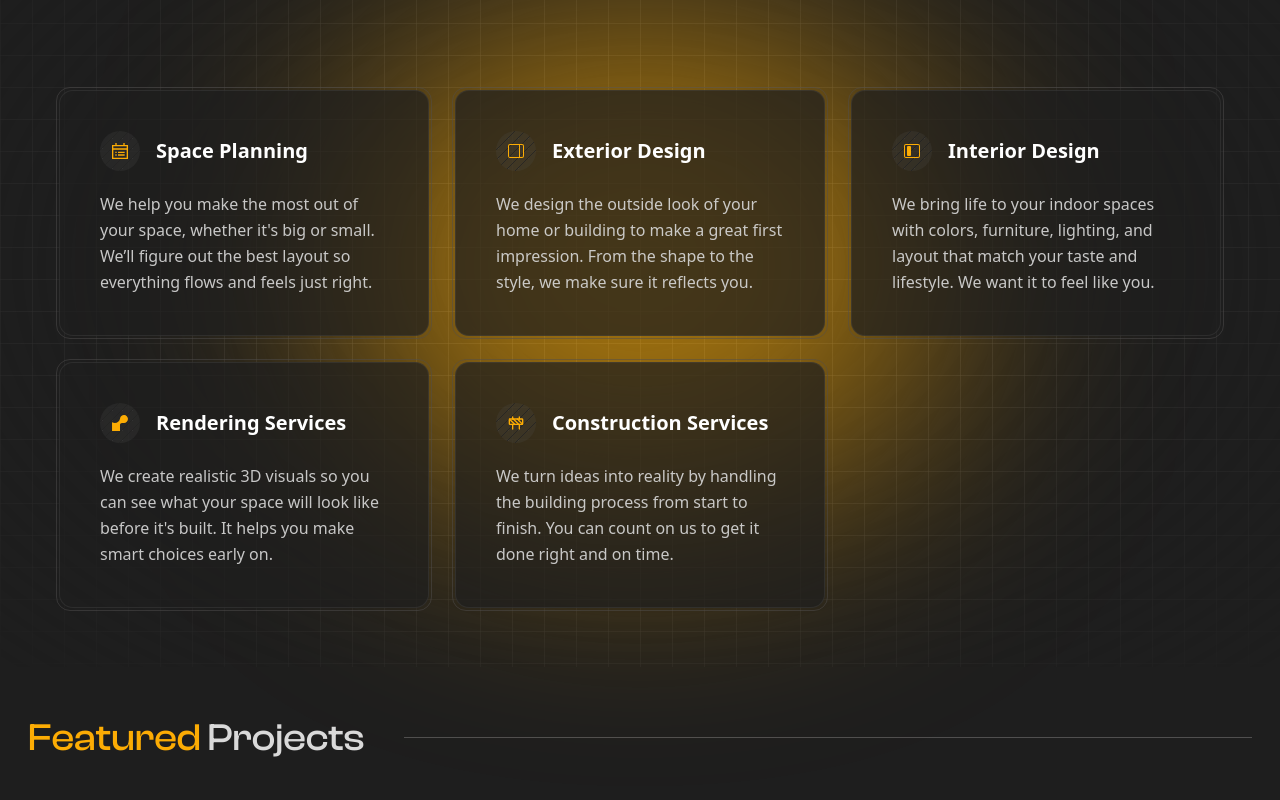
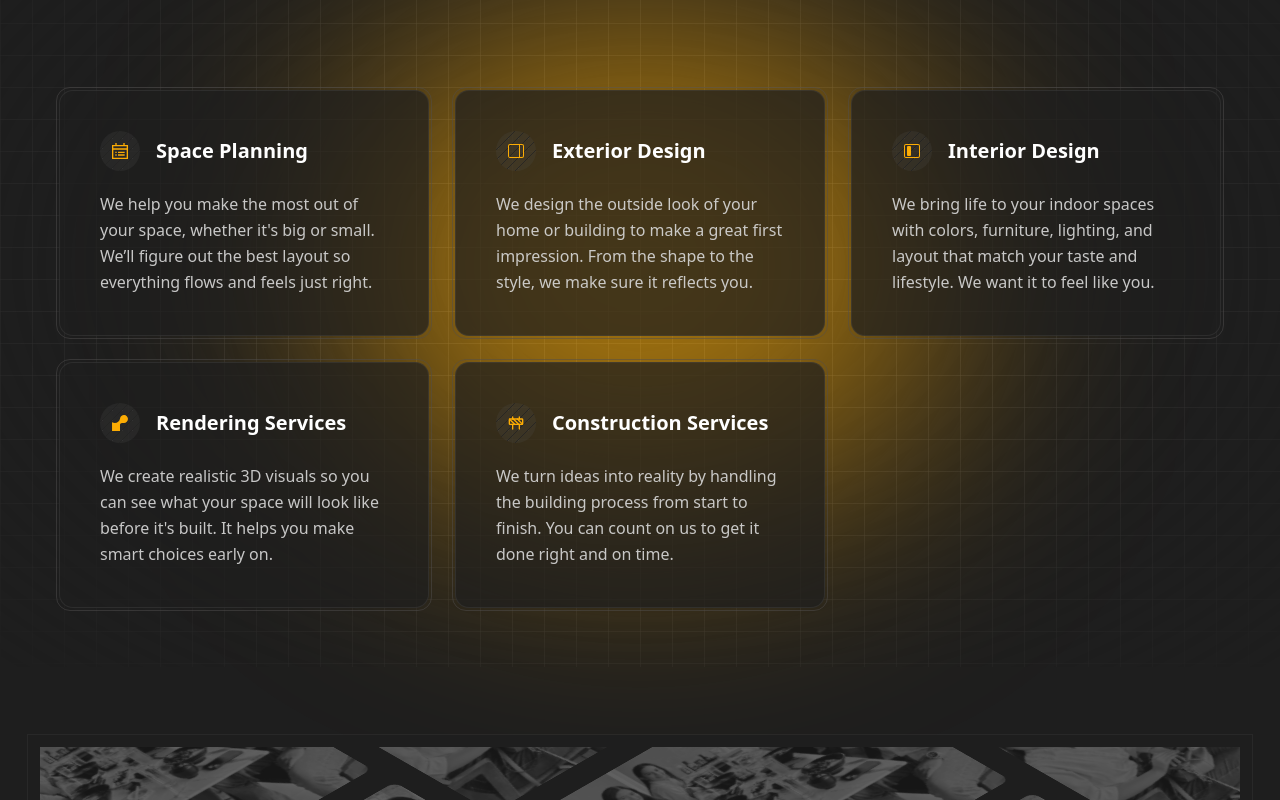
Before and after one commit to rainndev/MNKC-Architecture, a React (Vite) app: page / in a window 1280 px wide. Shown: the part 1820-2620 px from the top of the page. Built offline with nearby package versions, Linux system fonts and the light colour scheme.

Commit message:
feat(FeaturedNew): add FeaturedNew component with 3D marquee and image display style(3d-marquee): implement 3D marquee effect for images and enhance layout style(index.css): add new grid gray color variable for improved styling

```diff
--- /dev/null
+++ b/src/components/ui/3d-marquee.tsx
@@ -0,0 +1,146 @@
+"use client";
+
+import { motion } from "motion/react";
+import { cn } from "@/lib/utils";
+export const ThreeDMarquee = ({
+  images,
+  className,
+}: {
+  images: string[];
+  className?: string;
+}) => {
+  // Split the images array into 4 equal parts
+  const chunkSize = Math.ceil(images.length / 4);
+  const chunks = Array.from({ length: 4 }, (_, colIndex) => {
+    const start = colIndex * chunkSize;
+    return images.slice(start, start + chunkSize);
+  });
+  return (
+    <div
+      className={cn(
+        "mx-auto block h-[700px] overflow-hidden max-sm:h-100",
+        className,
+      )}
+    >
+      <div className="flex size-full items-center justify-center">
+        <div className="size-[1720px] shrink-0 scale-50 sm:scale-75 lg:scale-100">
+          <div
+            style={{
+              transform: "rotateX(55deg) rotateY(0deg) rotateZ(-45deg)",
+            }}
+            className="relative top-96 right-[50%] grid size-full origin-top-left grid-cols-4 gap-8 transform-3d"
+          >
+            {chunks.map((subarray, colIndex) => (
+              <motion.div
+                animate={{ y: colIndex % 2 === 0 ? 100 : -100 }}
+                transition={{
+                  duration: colIndex % 2 === 0 ? 10 : 15,
+                  repeat: Infinity,
+                  repeatType: "reverse",
+                }}
+                key={colIndex + "marquee"}
+                className="flex flex-col items-start gap-8"
+              >
+                <GridLineVertical className="-left-4" offset="80px" />
+                {subarray.map((image, imageIndex) => (
+                  <div className="relative" key={imageIndex + image}>
+                    <GridLineHorizontal className="-top-4" offset="20px" />
+                    <motion.img
+                      whileTap={{
+                        y: -10,
+                      }}
+                      whileHover={{
+                        y: -10,
+                      }}
+                      transition={{
+                        duration: 0.3,
+                        ease: "easeInOut",
+                      }}
+                      loading="lazy"
+                      key={imageIndex + image}
+                      src={image}
+                      alt={`Image ${imageIndex + 1}`}
+                      className="aspect-[970/700] rounded-lg object-cover ring ring-gray-950/5 grayscale transition-all duration-500 ease-in-out hover:shadow-2xl hover:grayscale-0 active:shadow-2xl active:grayscale-0"
+                      width={970}
+                      height={700}
+                    />
+                  </div>
+                ))}
+              </motion.div>
+            ))}
+          </div>
+        </div>
+      </div>
+    </div>
+  );
+};
+
+const GridLineHorizontal = ({
+  className,
+  offset,
+}: {
+  className?: string;
+  offset?: string;
+}) => {
+  return (
+    <div
+      style={
+        {
+          "--background": "#ffffff",
+          "--color": "var(--color-grid-gray)",
+          "--height": "1px",
+          "--width": "5px",
+          "--fade-stop": "90%",
+          "--offset": offset || "200px", //-100px if you want to keep the line inside
+          "--color-dark": "rgba(255, 255, 255, 0.2)",
+          maskComposite: "exclude",
+        } as React.CSSProperties
+      }
+      className={cn(
+        "absolute left-[calc(var(--offset)/2*-1)] h-[var(--height)] w-[calc(100%+var(--offset))]",
+        "bg-[linear-gradient(to_right,var(--color),var(--color)_50%,transparent_0,transparent)]",
+        "[background-size:var(--width)_var(--height)]",
+        "[mask:linear-gradient(to_left,var(--background)_var(--fade-stop),transparent),_linear-gradient(to_right,var(--background)_var(--fade-stop),transparent),_linear-gradient(black,black)]",
+        "[mask-composite:exclude]",
+        "z-30",
+        "dark:bg-[linear-gradient(to_right,var(--color-dark),var(--color-dark)_50%,transparent_0,transparent)]",
+        className,
+      )}
+    ></div>
+  );
+};
+
+const GridLineVertical = ({
+  className,
+  offset,
+}: {
+  className?: string;
+  offset?: string;
+}) => {
+  return (
+    <div
+      style={
+        {
+          "--background": "#ffffff",
+          "--color": "var(--color-grid-gray)",
+          "--height": "5px",
+          "--width": "1px",
+          "--fade-stop": "90%",
+          "--offset": offset || "150px", //-100px if you want to keep the line inside
+          "--color-dark": "rgba(255, 255, 255, 0.2)",
+          maskComposite: "exclude",
+        } as React.CSSProperties
+      }
+      className={cn(
+        "absolute top-[calc(var(--offset)/2*-1)] h-[calc(100%+var(--offset))] w-[var(--width)]",
+        "bg-[linear-gradient(to_bottom,var(--color),var(--color)_50%,transparent_0,transparent)]",
+        "[background-size:var(--width)_var(--height)]",
+        "[mask:linear-gradient(to_top,var(--background)_var(--fade-stop),transparent),_linear-gradient(to_bottom,var(--background)_var(--fade-stop),transparent),_linear-gradient(black,black)]",
+        "[mask-composite:exclude]",
+        "z-30",
+        "dark:bg-[linear-gradient(to_bottom,var(--color-dark),var(--color-dark)_50%,transparent_0,transparent)]",
+        className,
+      )}
+    ></div>
+  );
+};
--- a/src/index.css
+++ b/src/index.css
@@ -6,6 +6,7 @@
   --color-logo-white: #d9d9d9;
   --color-logo-black: #1e1e1e;
   --color-logo-gray: #504f4f;
+  --color-grid-gray: #7b7b7b;
 }
 
 @custom-variant dark (&:is(.dark *));
--- a/src/pages/Homepage.tsx
+++ b/src/pages/Homepage.tsx
@@ -1,7 +1,7 @@
 import ServicesNew from "@/sections/homepage/ServicesNew";
 import AboutUs from "@/sections/homepage/AboutUs";
-import Featured from "@/sections/homepage/Featured";
 import Hero from "@/sections/homepage/Hero";
+import FeaturedNew from "@/sections/homepage/FeaturedNew";
 
 const Homepage = () => {
   return (
@@ -9,7 +9,7 @@
       <Hero />
       <AboutUs />
       <ServicesNew />
-      <Featured />
+      <FeaturedNew />
     </main>
   );
 };
--- /dev/null
+++ b/src/sections/homepage/FeaturedNew.tsx
@@ -0,0 +1,76 @@
+import { useSectionTracker } from "@/hooks/use-section-tracker";
+import { ThreeDMarquee } from "@/components/ui/3d-marquee";
+
+const images = [
+  "/images/about-us/about-img1.webp",
+  "/images/about-us/about-img1.webp",
+  "/images/about-us/about-img1.webp",
+  "/images/about-us/about-img1.webp",
+
+  "/images/about-us/about-img1.webp",
+  "/images/about-us/about-img1.webp",
+  "/images/about-us/about-img1.webp",
+  "/images/about-us/about-img1.webp",
+  "/images/about-us/about-img1.webp",
+  "/images/about-us/about-img1.webp",
+  "/images/about-us/about-img1.webp",
+  "/images/about-us/about-img1.webp",
+  "/images/about-us/about-img1.webp",
+  "/images/about-us/about-img1.webp",
+  "/images/about-us/about-img1.webp",
+  "/images/about-us/about-img1.webp",
+  "/images/about-us/about-img1.webp",
+
+  "/images/about-us/about-img1.webp",
+  "/images/about-us/about-img2.webp",
+  "/images/about-us/about-img1.webp",
+  "/images/about-us/about-img1.webp",
+  "/images/about-us/about-img1.webp",
+  "/images/about-us/about-img1.webp",
+  "/images/about-us/about-img1.webp",
+  "/images/about-us/about-img1.webp",
+  "/images/about-us/about-img1.webp",
+  "/images/about-us/about-img1.webp",
+  "/images/about-us/about-img1.webp",
+  "/images/about-us/about-img1.webp",
+  "/images/about-us/about-img1.webp",
+  "/images/about-us/about-img1.webp",
+  "/images/about-us/about-img1.webp",
+  "/images/about-us/about-img1.webp",
+  "/images/about-us/about-img1.webp",
+  "/images/about-us/about-img1.webp",
+  "/images/about-us/about-img1.webp",
+];
+
+const FeaturedNew = () => {
+  const ref = useSectionTracker({ title: "Featured Projects", number: "03" });
+  return (
+    <div
+      ref={ref}
+      className="group flex w-full flex-col items-center justify-center p-7 text-white"
+    >
+      <div className="bg-logo-black/40 ring-logo-gray/20 relative mx-auto my-10 w-full max-w-7xl overflow-hidden p-3 ring-1">
+        {/* Overlay */}
+        <div className="bg-logo-black/70 pointer-events-none absolute inset-0 z-10 flex flex-col items-center justify-center p-10 opacity-100 transition-all duration-500 ease-in-out">
+          <h1 className="text-center font-[ClashDisplay] text-[clamp(1.3rem,3vw,3rem)] font-medium">
+            <span className="text-logo-yellow">Explore Some </span>of Our
+            Previous Projects
+          </h1>
+          <a className="group pointer-events-auto">
+            <div className="bg-striped border-logo-gray mt-2 inline-block border">
+              <button className="text-logo-white border-logo-gray bg-logo-black/70 relative m-[2px] cursor-pointer overflow-hidden border px-5 py-2 font-[ClashDisplay] text-[clamp(.8rem,2vw,1rem)] font-normal md:bg-transparent">
+                <span className="relative z-10 transition-colors duration-300 ease-in-out">
+                  See Our Work
+                </span>
+                <span className="bg-logo-black/70 absolute top-0 left-0 z-0 h-full w-0 transition-all duration-500 ease-in-out group-hover:w-full active:w-full" />
+              </button>
+            </div>
+          </a>
+        </div>
+        <ThreeDMarquee images={images} />
+      </div>
+    </div>
+  );
+};
+
+export default FeaturedNew;
```
